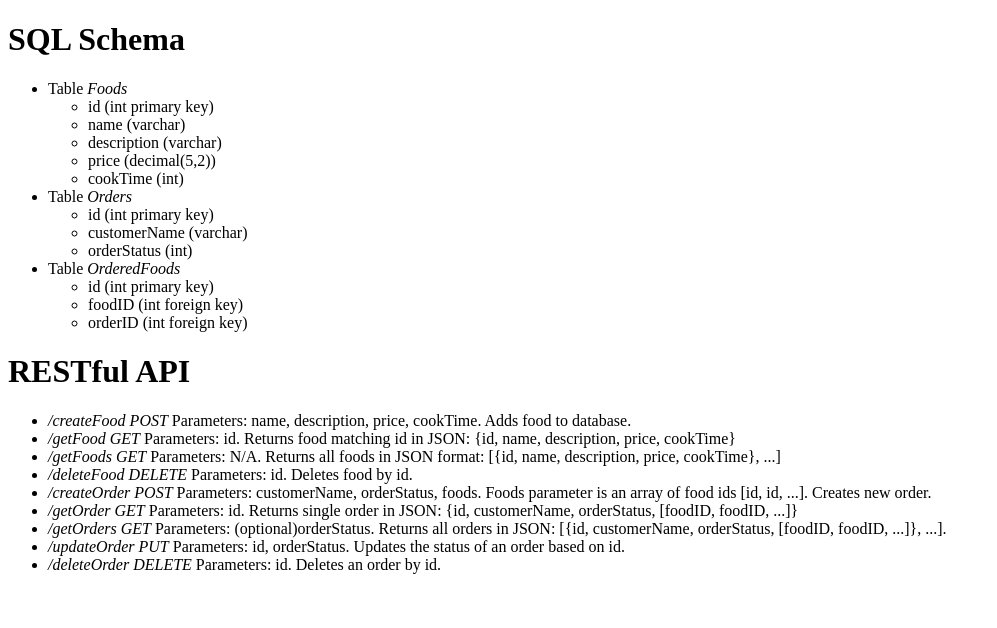
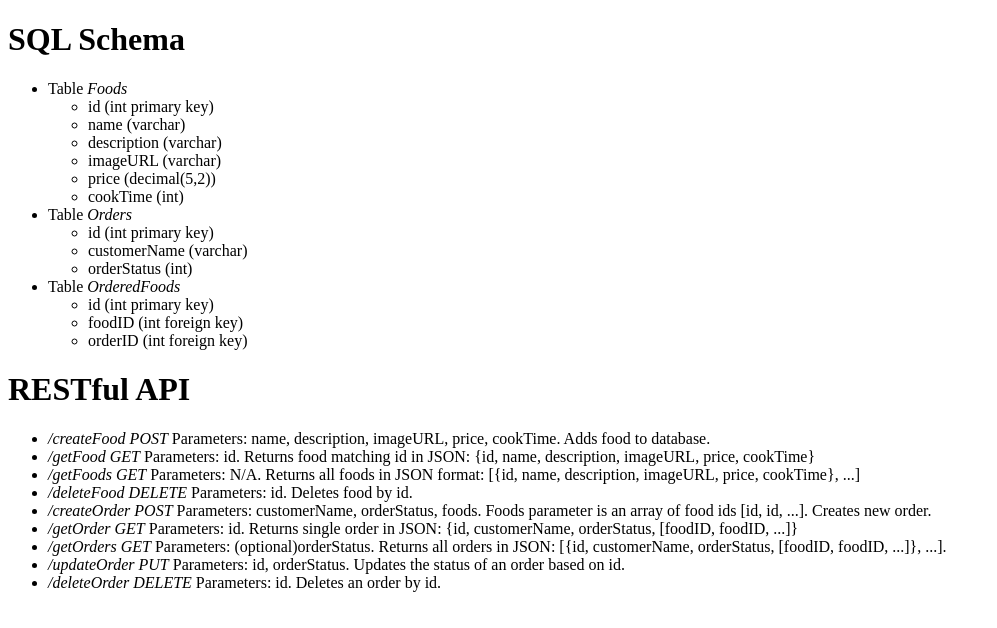
Before and after one commit to kvnjcby/orderup, a website: page schema.html in a window 1280 px wide. Shown: the whole page, without its empty margins (0-997 px from the left). Drawn offline with Linux system fonts and the light colour scheme.

Commit message:
Add image URL

```diff
--- a/schema.html
+++ b/schema.html
@@ -14,6 +14,7 @@
             <li>id (int primary key)</li>
             <li>name (varchar)</li>
             <li>description (varchar)</li>
+            <li>imageURL (varchar)</li>
             <li>price (decimal(5,2))</li>
             <li>cookTime (int)</li>
           </ul>
@@ -39,9 +40,9 @@
     <div>
       <h1>RESTful API</h1>
       <ul>
-        <li><em>/createFood POST</em> Parameters: name, description, price, cookTime. Adds food to database.</li>
-        <li><em>/getFood GET</em> Parameters: id. Returns food matching id in JSON: {id, name, description, price, cookTime}</li>
-        <li><em>/getFoods GET</em> Parameters: N/A. Returns all foods in JSON format: [{id, name, description, price, cookTime}, ...]</li>
+        <li><em>/createFood POST</em> Parameters: name, description, imageURL, price, cookTime. Adds food to database.</li>
+        <li><em>/getFood GET</em> Parameters: id. Returns food matching id in JSON: {id, name, description, imageURL, price, cookTime}</li>
+        <li><em>/getFoods GET</em> Parameters: N/A. Returns all foods in JSON format: [{id, name, description, imageURL, price, cookTime}, ...]</li>
         <li><em>/deleteFood DELETE</em> Parameters: id. Deletes food by id.</li>
         <li><em>/createOrder POST</em> Parameters: customerName, orderStatus, foods. Foods parameter is an array of food ids [id, id, ...]. Creates new order.</li>
         <li><em>/getOrder GET</em> Parameters: id. Returns single order in JSON: {id, customerName, orderStatus, [foodID, foodID, ...]}</li>
```
